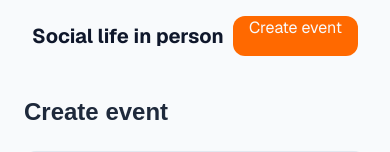
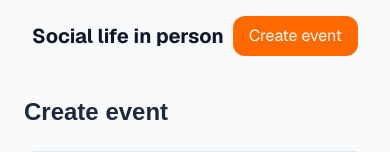
Before and after one commit to Amuga/social-events-finder, a Next.js app: page /events/new in a window 390 px wide. Shown: the top 152 px of the page. Built offline with nearby package versions, Linux system fonts and the light colour scheme.

Commit message:
Added missing pending state for craete event button

```diff
--- a/app/globals.css
+++ b/app/globals.css
@@ -24,7 +24,8 @@ body {
 
 @layer components {
   .btn {
-    @apply text-brand-light hover:text-slate-100 focus-visible:outline-none focus-visible:ring-2 focus-visible:ring-offset-2 disabled:cursor-wait disabled:opacity-60 cursor-pointer;
+    @apply text-brand-light hover:text-slate-100 focus-visible:outline-none focus-visible:ring-2 focus-visible:ring-offset-2 disabled:pointer-events-none
+     disabled:cursor-wait disabled:opacity-60 cursor-pointer;
   }
 
   .btn-primary {
--- /dev/null
+++ b/components/layout/nav-button.tsx
@@ -0,0 +1,40 @@
+// components/nav-button.tsx
+"use client";
+
+import { useRouter } from "next/navigation";
+import { useTransition } from "react";
+
+type NavButtonProps = {
+  href: string;
+  children: React.ReactNode;
+  className?: string;
+};
+
+export default function NavButton({
+  href,
+  children,
+  className = "",
+}: NavButtonProps) {
+  const router = useRouter();
+  const [isPending, startTransition] = useTransition();
+
+  function handleClick() {
+    if (isPending) return;
+
+    startTransition(() => {
+      router.push(href);
+    });
+  }
+
+  return (
+    <button
+      type="button"
+      onClick={handleClick}
+      disabled={isPending}
+      aria-busy={isPending}
+      className={className}
+    >
+      {isPending ? "Loading..." : children}
+    </button>
+  );
+}
--- a/components/layout/navbar.tsx
+++ b/components/layout/navbar.tsx
@@ -1,4 +1,5 @@
 import Link from "next/link";
+import NavButton from "@/components/layout/nav-button";
 
 export default function Navigation() {
   return (
@@ -11,12 +12,12 @@ export default function Navigation() {
           Manage and find events of all sorts near you.
         </p>
       </Link>
-      <Link
-        href={"/events/new"}
-        className="min-h-10 md:block px-4 btn btn-primary rounded-xl flex content-center"
+      <NavButton
+        href="/events/new"
+        className="btn btn-primary min-h-10 rounded-xl px-4"
       >
         Create event
-      </Link>
+      </NavButton>
     </nav>
   );
 }
```
